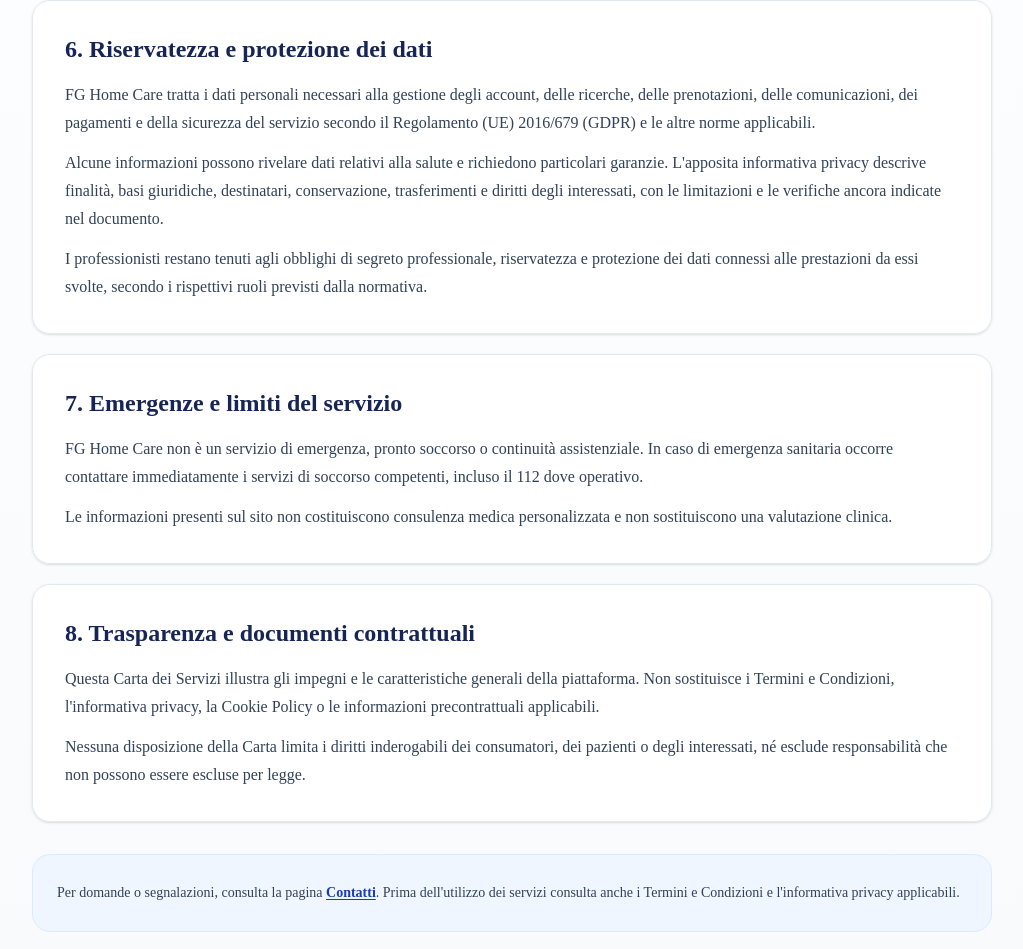
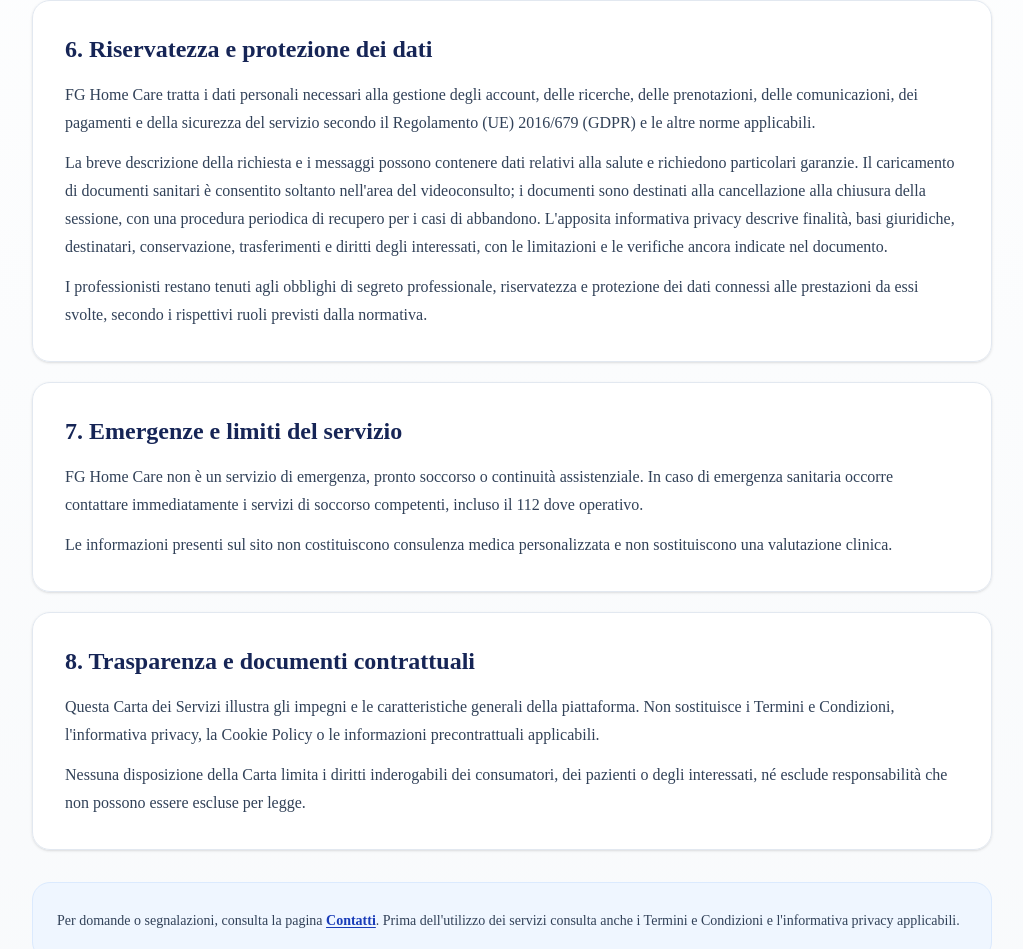
Before and after one commit to Francescogenovese9-oss/fg-home-care, a Next.js app: page /carta-dei-servizi in a window 1280 px wide. Shown: the part 2379-3328 px from the top of the page, without its empty margins (128-1151 px from the left). Built offline with nearby package versions, Linux system fonts and the light colour scheme; no server answers.

Commit message:
Align legal service texts with videoconsult document deletion and data minimization

```diff
--- a/app/carta-dei-servizi/page.tsx
+++ b/app/carta-dei-servizi/page.tsx
@@ -58,7 +58,7 @@ const sections = [
     title: "6. Riservatezza e protezione dei dati",
     paragraphs: [
       "FG Home Care tratta i dati personali necessari alla gestione degli account, delle ricerche, delle prenotazioni, delle comunicazioni, dei pagamenti e della sicurezza del servizio secondo il Regolamento (UE) 2016/679 (GDPR) e le altre norme applicabili.",
-      "Alcune informazioni possono rivelare dati relativi alla salute e richiedono particolari garanzie. L'apposita informativa privacy descrive finalità, basi giuridiche, destinatari, conservazione, trasferimenti e diritti degli interessati, con le limitazioni e le verifiche ancora indicate nel documento.",
+      "La breve descrizione della richiesta e i messaggi possono contenere dati relativi alla salute e richiedono particolari garanzie. Il caricamento di documenti sanitari è consentito soltanto nell'area del videoconsulto; i documenti sono destinati alla cancellazione alla chiusura della sessione, con una procedura periodica di recupero per i casi di abbandono. L'apposita informativa privacy descrive finalità, basi giuridiche, destinatari, conservazione, trasferimenti e diritti degli interessati, con le limitazioni e le verifiche ancora indicate nel documento.",
       "I professionisti restano tenuti agli obblighi di segreto professionale, riservatezza e protezione dei dati connessi alle prestazioni da essi svolte, secondo i rispettivi ruoli previsti dalla normativa.",
     ],
   },
```
